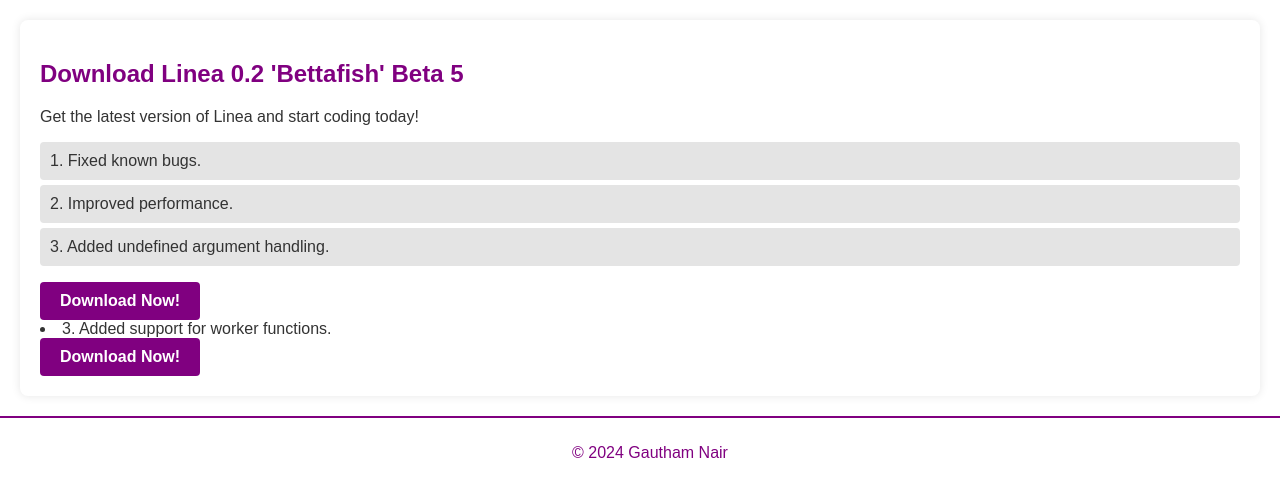
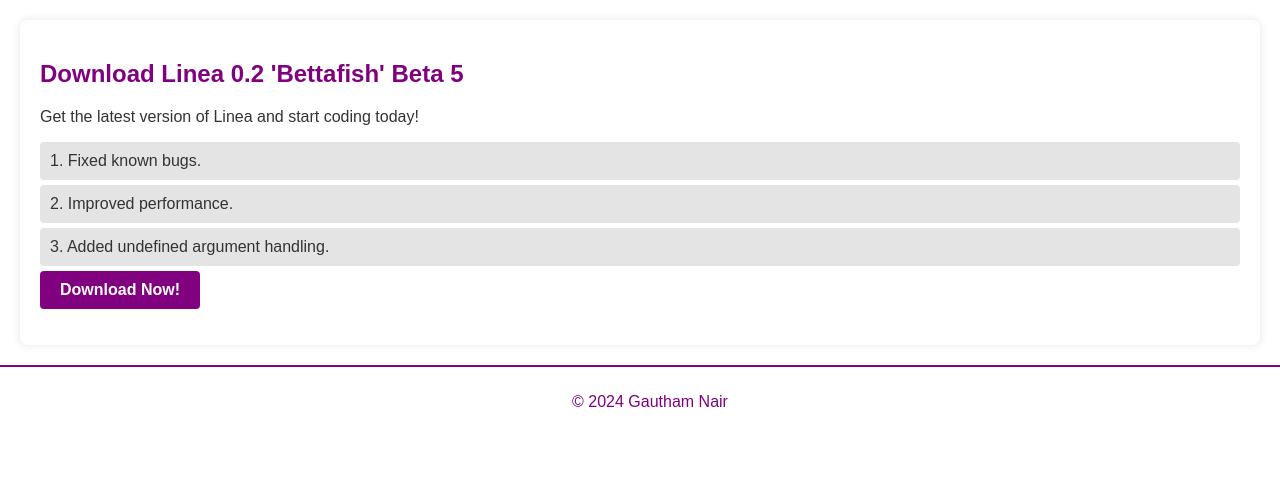
Before and after one commit to gauthamnair2005/Linea, a plain HTML site: page download.html in a window 1280 px wide. Shown: the part 132-628 px from the top of the page. Drawn offline with Linux system fonts and the light colour scheme.

Commit message:
Update download.html

```diff
--- a/download.html
+++ b/download.html
@@ -24,10 +24,6 @@
             <li>1. Fixed known bugs.</li>
             <li>2. Improved performance.</li>
             <li>3. Added undefined argument handling.</li>
-        </ul>
-        <a href="https://github.com/gauthamnair2005/Linea/releases/tag/v0.2B5" class="learn-more-button">Download Now!</a>
-            <li>3. Added support for worker functions.</li>
-        </ul>
         <a href="https://github.com/gauthamnair2005/Linea/releases/tag/v0.1B4" class="learn-more-button">Download Now!</a>
     </section>
     <footer id="footer">
```
